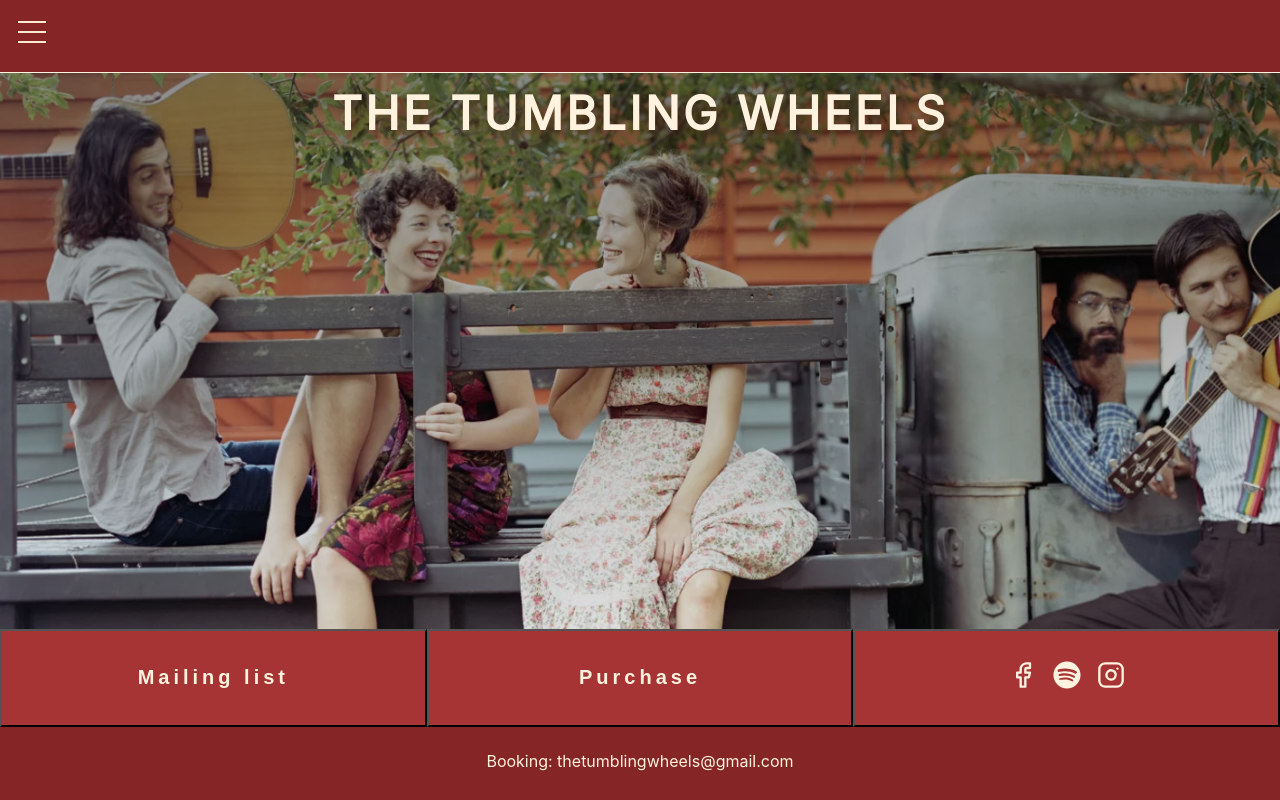
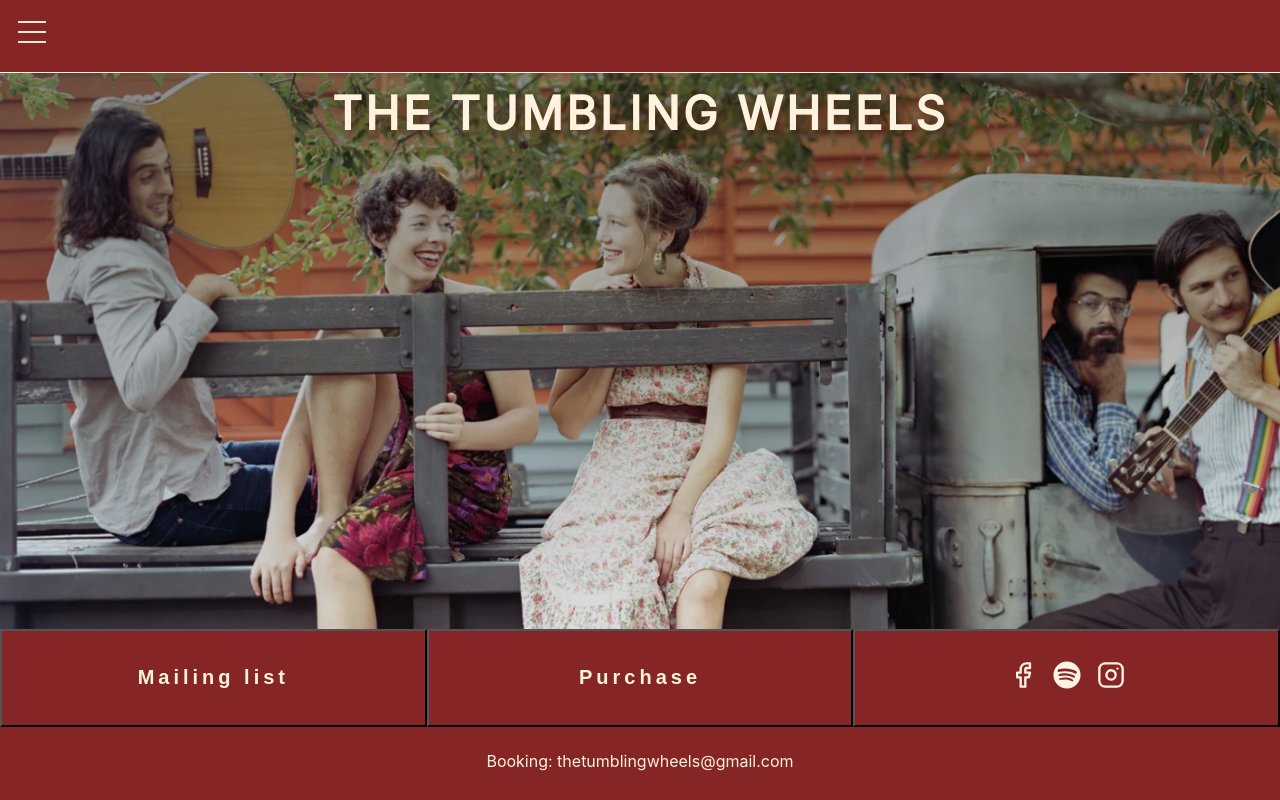
Before and after one commit to joannatomassoni/thetumblingwheels, a Gatsby site: page / in a window 1280 px wide. Built offline with nearby package versions, Linux system fonts and the light colour scheme; Gatsby itself is replaced by a stand-in of ours; a web font is replaced by a local one.

Commit message:
Style basic bottom buttons

```diff
--- a/src/components/button/button.js
+++ b/src/components/button/button.js
@@ -1,5 +1,4 @@
 import React from 'react'
-import { Link } from 'gatsby'
 import buttonStyles from './button.module.scss'
 import { FaSpotify } from 'react-icons/fa'
 import { FiInstagram, FiFacebook } from 'react-icons/fi'
@@ -8,21 +7,21 @@ const Button = ({ text }) => {
   if (text === '') {
     return (
       <button className={buttonStyles.button}>
-        <Link
-          to='https://www.facebook.com/thetumblingwheels'
+        <a
+          href='https://www.facebook.com/thetumblingwheels'
           className={buttonStyles.socialItem}>
 							<FiFacebook size={28} />
-        </Link>
-        <Link
-          to='https://open.spotify.com/artist/3XAKpaHzMbwGOs0VyHjZlV?si=AK_akki0TN2n9b-aFOO-nQ'
+        </a>
+        <a
+          href='https://open.spotify.com/artist/3XAKpaHzMbwGOs0VyHjZlV?si=AK_akki0TN2n9b-aFOO-nQ'
           className={buttonStyles.socialItem}>
 							<FaSpotify size={28} />
-        </Link>
-        <Link
-          to='https://www.instagram.com/thetumblingwheels/'
+        </a>
+        <a
+          href='https://www.instagram.com/thetumblingwheels/'
           className={buttonStyles.socialItem}>
 							<FiInstagram size={28} />
-        </Link>
+        </a>
       </button>
     )
   } else {
--- a/src/components/button/button.module.scss
+++ b/src/components/button/button.module.scss
@@ -4,13 +4,13 @@
   width: 100%;
   font-size: 1.25rem;
   font-weight: 700;
-  background-color: #a73434;
+  background-color: #852525;
   color: #fff2df;
   letter-spacing: .25rem;
 }
 
 .button:hover {
-  background-color: #852525;
+  background-color: #4d1515;
   cursor: pointer;
 }
 
@@ -34,10 +34,14 @@
 	text-decoration: none;
 	// display: inline-block;
 	padding: .5rem;
-  color: #fff2df;
+  color: #FCF3E3;
 }
 
 .socialItem:hover {
 	font-weight: bold;
 	cursor: default;
 }
+
+@media screen and (min-width: 1000px) {
+
+}
```
